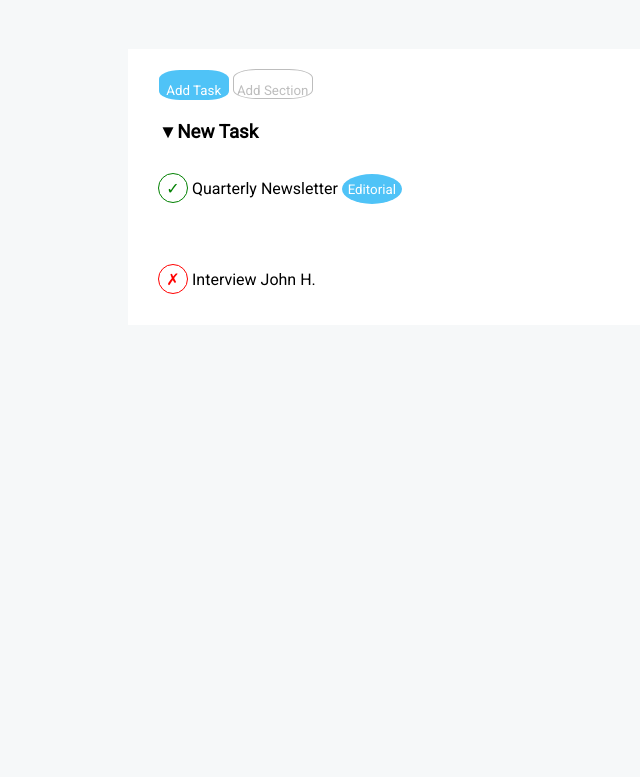
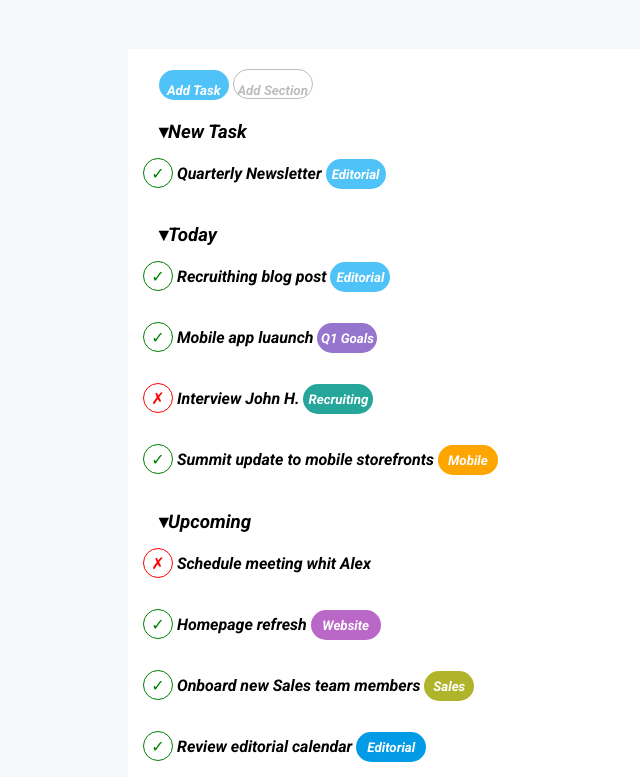
Before and after one commit to Alessiovinci87/html-css-toboolist, a plain HTML site: page index.html in a window 1280 px wide. Shown: the part 81-858 px from the top of the page, without its empty margins (0-640 px from the left). Before the commit the page ends 800 px from the top, so only its background shows below. Drawn offline with Linux system fonts and the light colour scheme.

Commit message:
Completato main

```diff
--- a/css/style.css
+++ b/css/style.css
@@ -61,8 +61,9 @@ h1 {
 }
 
 .line-height {
-    padding: 30px;
+    padding: 15px;
     line-height: 30px;
+
 }
 
 .not-done {
@@ -77,11 +78,11 @@ h3 .freccia {
 
 }
 
-.argomento {
+.subject {
     background-color: rgb(79, 195, 247);
     width: 60px;
     height: 30px;
-    border-radius: 50%;
+    border-radius: 15px;
     display: inline-block;
     color: white;
     text-align: center;
@@ -92,7 +93,7 @@ h3 .freccia {
     background-color: rgb(79, 195, 247);
     width: 70px;
     height: 30px;
-    border-radius: 30% 30% 30% 30%;
+    border-radius: 30px;
     display: inline-block;
     color: white;
     text-align: center;
@@ -105,7 +106,7 @@ h3 .freccia {
     background-color: white;
     width: 80px;
     height: 30px;
-    border-radius: 30% 30% 30% 30%;
+    border-radius: 30px;
     display: inline-block;
     color: rgb(189, 189, 189);
     text-align: center;
@@ -119,8 +120,6 @@ h3 .freccia {
     padding-left: 3%;
     padding-top: 2%;
 
-
-
 }
 
 
@@ -129,3 +128,54 @@ h3 .freccia {
     width: 80%;
     margin: 0 auto;
 }
+.violet{
+    background-color: rgb(149, 117, 205);
+    width: 60px;
+    height: 30px;
+    border-radius: 15px;
+    color: white;
+    text-align: center;
+}
+.green{
+    background-color: rgb(38, 166, 154);
+    width: 70px;
+    height: 30px;
+    border-radius: 15px;
+    color: white;
+    text-align: center;
+}
+.orange{
+    background-color: orange;
+    width: 60px;
+    height: 30px;
+    border-radius: 15px;
+    color: white;
+    text-align: center;
+}
+.pink{
+    background-color:rgb(186, 104, 200);
+    width: 70px;
+    height: 30px;
+    border-radius: 15px;
+    color: white;
+    text-align: center;
+}
+.lightgreen {
+    background-color:rgb(175, 180, 43);
+    width: 50px;
+    height: 30px;
+    border-radius: 15px;
+    color: white;
+    text-align: center;
+}
+.cyan{
+    background-color:rgb(3, 155, 229);
+    width: 70px;
+    height: 30px;
+    border-radius: 15px;
+    color: white;
+    text-align: center;
+}
+.upcoming{
+    display: inline-block;
+}
--- a/index.html
+++ b/index.html
@@ -8,7 +8,7 @@
     <!-- google font -->
     <link rel="preconnect" href="https://fonts.googleapis.com">
     <link rel="preconnect" href="https://fonts.gstatic.com" crossorigin>
-    <link href="https://fonts.googleapis.com/css2?family=Roboto:ital,wght@0,400;1,700&display=swap" rel="stylesheet">
+    <link href="https://fonts.googleapis.com/css2?family=Roboto:ital,wght@1,700&display=swap" rel="stylesheet">
 
     <link rel="stylesheet" href="css/style.css">
     <title>Toboolist</title>
@@ -34,18 +34,73 @@
                 </div>
             </div>
 
-            <h3><span class="freccia">&#x25BC;New Task</span></h3>
+            <h3><span class="freccia">&#9662;New Task</span></h3>
             <div class="line-height">
                 <span class="check done">&check;</span>
                 Quarterly Newsletter
-                <div class="argomento"><small>Editorial</small></div>
-            </div>
-            <div class="line-height">
-                <span class="check not-done">&cross;</span> Interview John H.
+                <div class="subject"><small>Editorial</small></div>
             </div>
 
+            <div class="today">
+                <h3><span class="freccia">&#9662;Today</span></h3>
+                <div class="line-height">
+                    <span class="check done">&check;</span>
+                    Recruithing blog post
+                    <div class="subject"><small>Editorial</small></div>
+                </div>
 
-        </div>
+                <div class="line-height">
+                    <span class="check done">&check;</span>
+                    Mobile app luaunch
+                    <div class="subject violet"><small>Q1 Goals</small></div>
+                </div>
+                <div class="line-height">
+                    <span class="check not-done">&cross;</span> Interview John H.
+                    <div class="subject green"><small>Recruiting</small></div>
+                </div>
+                <div class="line-height">
+                    <span class="check done">&check;</span>
+                    Summit update to mobile storefronts
+                    <div class="subject orange"><small>Mobile</small></div>
+                </div>
+
+
+                <div class="Upcoming">
+                    <h3><span class="freccia">&#9662;Upcoming</span></h3>
+                    <div class="line-height">
+                        <span class="check not-done">&cross;</span> Schedule meeting whit Alex
+                    </div>
+
+                    <div class="line-height">
+                        <span class="check done">&check;</span>
+                        Homepage refresh
+                        <div class="subject pink"><small>Website</small></div>
+                    </div>
+                    <div class="line-height">
+                        <span class="check done">&check;</span>
+                        Onboard new Sales team members
+                        <div class="subject lightgreen"><small>Sales</small></div>
+                    </div>
+                    <div class="line-height">
+                        <span class="check done">&check;</span>
+                        Review editorial calendar
+                        <div class="subject cyan"><small>Editorial</small></div>
+                    </div>
+
+
+
+                    </div>
+
+
+                </div>
+
+
+
+
+
+
+
+            </div>
     </main>
 </body>
 
```
